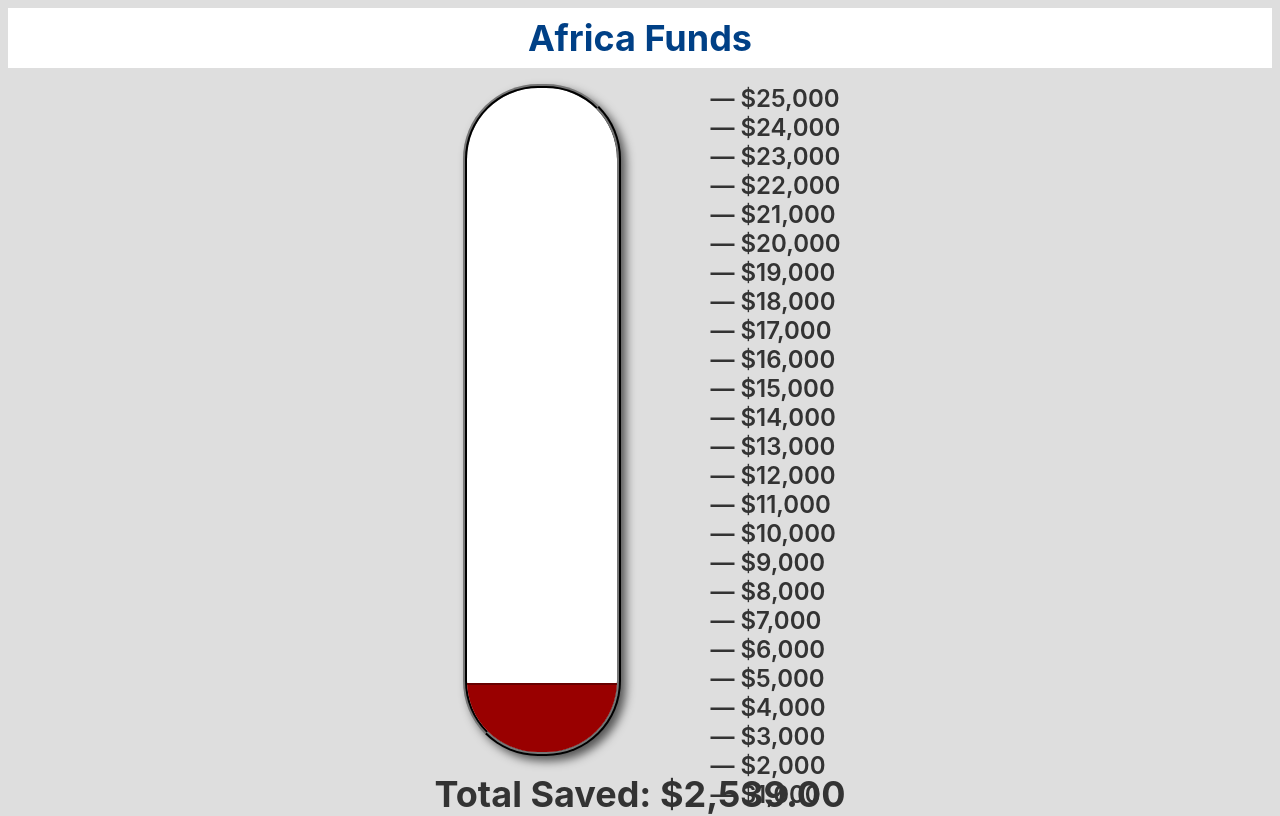
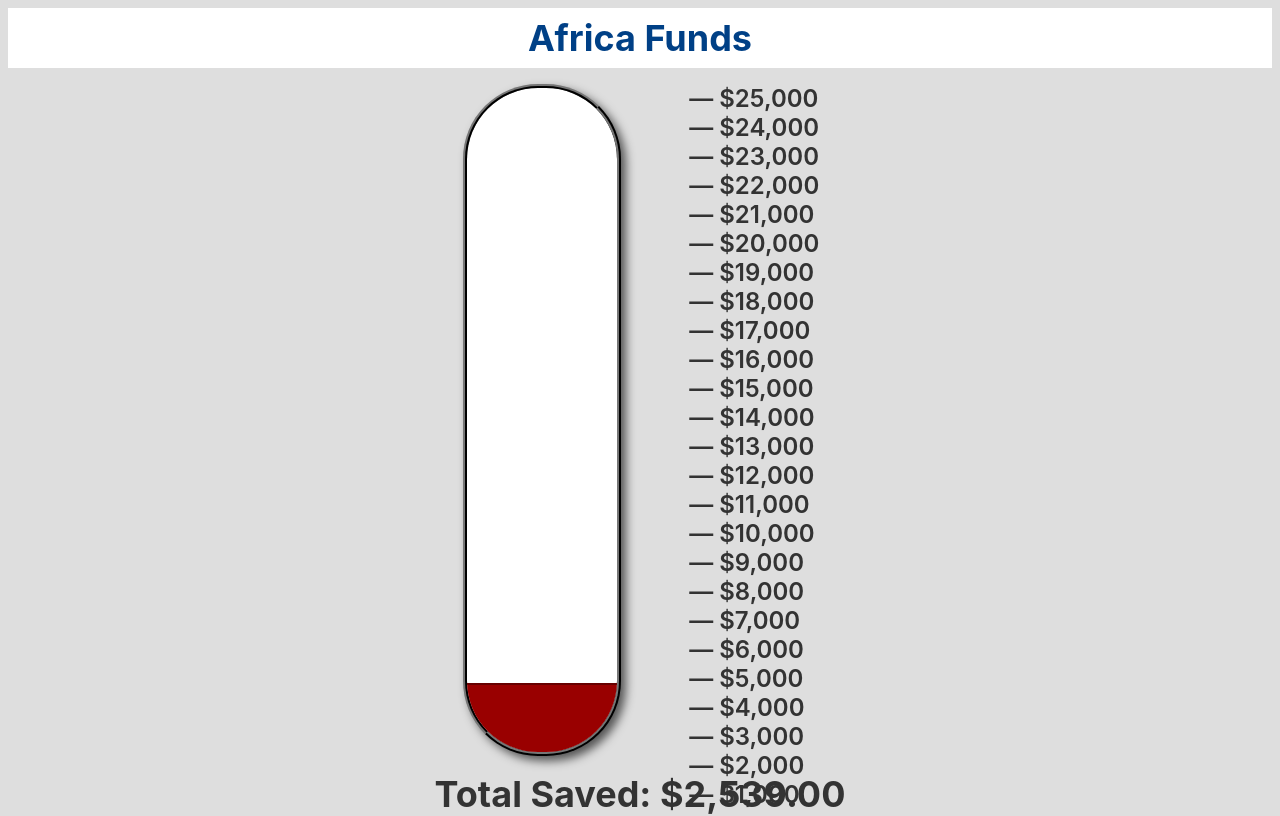
Before and after one commit to mykeld74/africa, a Svelte app: page / in a window 1280 px wide. Built offline with nearby package versions, Linux system fonts and the light colour scheme.

Commit message:
Adjust margin

```diff
--- a/src/App.svelte
+++ b/src/App.svelte
@@ -46,7 +46,7 @@
     display: grid;
     grid-area: numbers;
     font-weight: 600;
-    margin-left: 4vw;
+    margin-left: clamp(20px, 4vw, 30px);
     font-size: clamp(14px, 3vw, 24px);
   }
   .amount {
```
